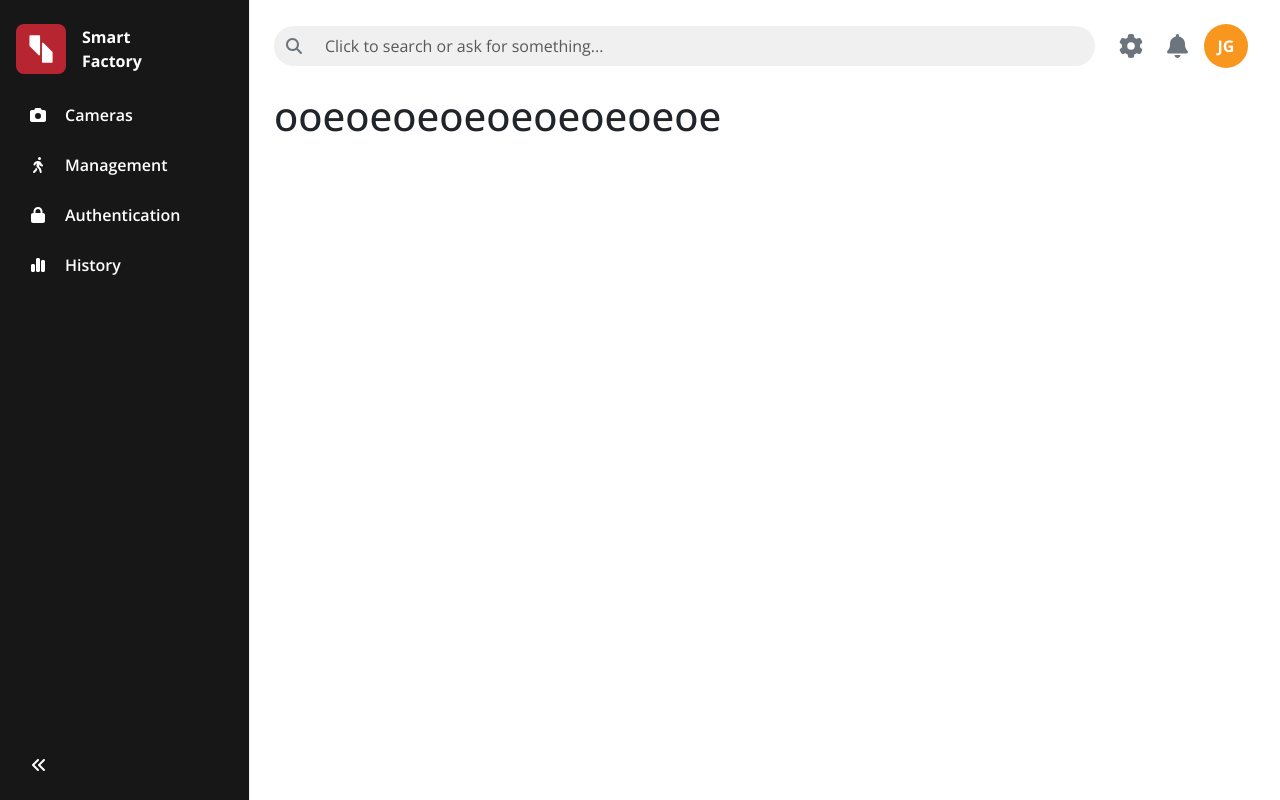
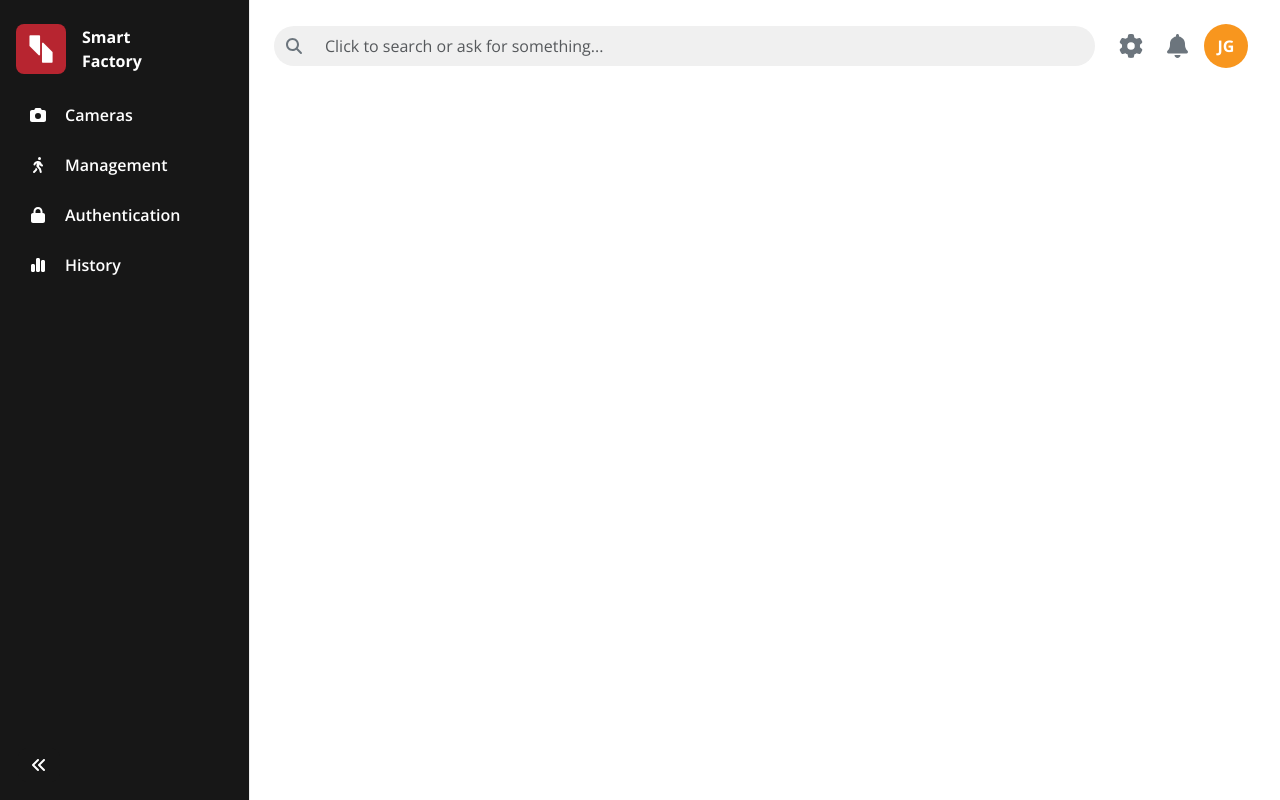
Before and after one commit to SmartFactory-Tec/react_cctv_manager, a React (Create React App) app: page / in a window 1280 px wide. Built offline with nearby package versions, Linux system fonts and the light colour scheme.

Commit message:
WebSocket disconnects on component unmount

```diff
--- a/src/App.js
+++ b/src/App.js
@@ -23,7 +23,10 @@ function App() {
           <Container fluid className="d-flex p-0 dashboard-container">
             <DashboardSidebar />
 
-            <Row className="g-0 w-100 align-items-start justify-content-center">
+            <Row
+              className="g-0 w-100 align-items-start justify-content-center"
+              style={{ position: "sticky", overflow: "auto" }}
+            >
               <Col
                 xs={12}
                 className="d-flex flex-column p-4 align-items-start align-self-start"
@@ -34,11 +37,7 @@ function App() {
                 {/* Add all paths here */}
                 <span className="mt-4" />
                 <Routes>
-                  <Route
-                    exact
-                    path="/"
-                    element={<h1>ooeoeoeoeoeoeoeoeoe</h1>}
-                  />
+                  <Route path="/cameras" element={<CameraView />} />
                   <Route
                     exact
                     path="/management"
@@ -54,7 +53,6 @@ function App() {
                     path="/management/people/edit/:person_id"
                     element={<ManagementPeopleEditView />}
                   />
-                  <Route path="/cameras" element={<CameraView />} />
                 </Routes>
               </Col>
             </Row>
--- a/src/sections/CameraView.js
+++ b/src/sections/CameraView.js
@@ -12,6 +12,7 @@ const CameraView = () => {
   const [isLoading, setIsLoading] = useState(true);
 
   const canvasRefs = useRef([]);
+  const socketsRef = useRef([]);
 
   useEffect(() => {
     // Update the loading state based on whether cameraData is empty or not
@@ -50,10 +51,7 @@ const CameraView = () => {
             });
           };
 
-          // Close the WebSocket connection when the component is unmounted
-          return () => {
-            socket.close();
-          };
+          socketsRef.current.push(socket);
         });
       } catch (error) {
         console.error(error);
@@ -61,6 +59,13 @@ const CameraView = () => {
     };
 
     fetchStreams();
+
+    // Return the cleanup function to close all WebSocket connections
+    return () => {
+      // This throws a warning for some reason
+      // eslint-disable-next-line
+      socketsRef.current.forEach((socket) => socket.close());
+    };
   }, []);
 
   return (
--- a/src/sections/ManagementView/ManagementCameraComponent.js
+++ b/src/sections/ManagementView/ManagementCameraComponent.js
@@ -51,16 +51,6 @@ const ManagementCameraComponent = () => {
   };
 
   /**
-   * Retrieves a random camera status from a predefined list of statuses.
-   * @returns {string} - A random camera status.
-   */
-  const getRandomStatus = () => {
-    const statuses = ["online", "offline", "inactive", "unknown"];
-    const randomIndex = Math.floor(Math.random() * statuses.length);
-    return statuses[randomIndex];
-  };
-
-  /**
    * Asynchronous function to fetch camera data from the server and update the camera data.
    */
   const fetchCameraData = async () => {
@@ -70,7 +60,6 @@ const ManagementCameraComponent = () => {
       // Iterate through the data and update the camera status for each entry.
       const updatedData = data.map((camera) => ({
         ...camera,
-        camera_status: getRandomStatus(),
       }));
 
       setCameraData(updatedData || []);
```
Also changed, not shown: src/utils/apiUtils.js (+1 -1 lines), 1 other file (tests, documents, lock files or other folders).
